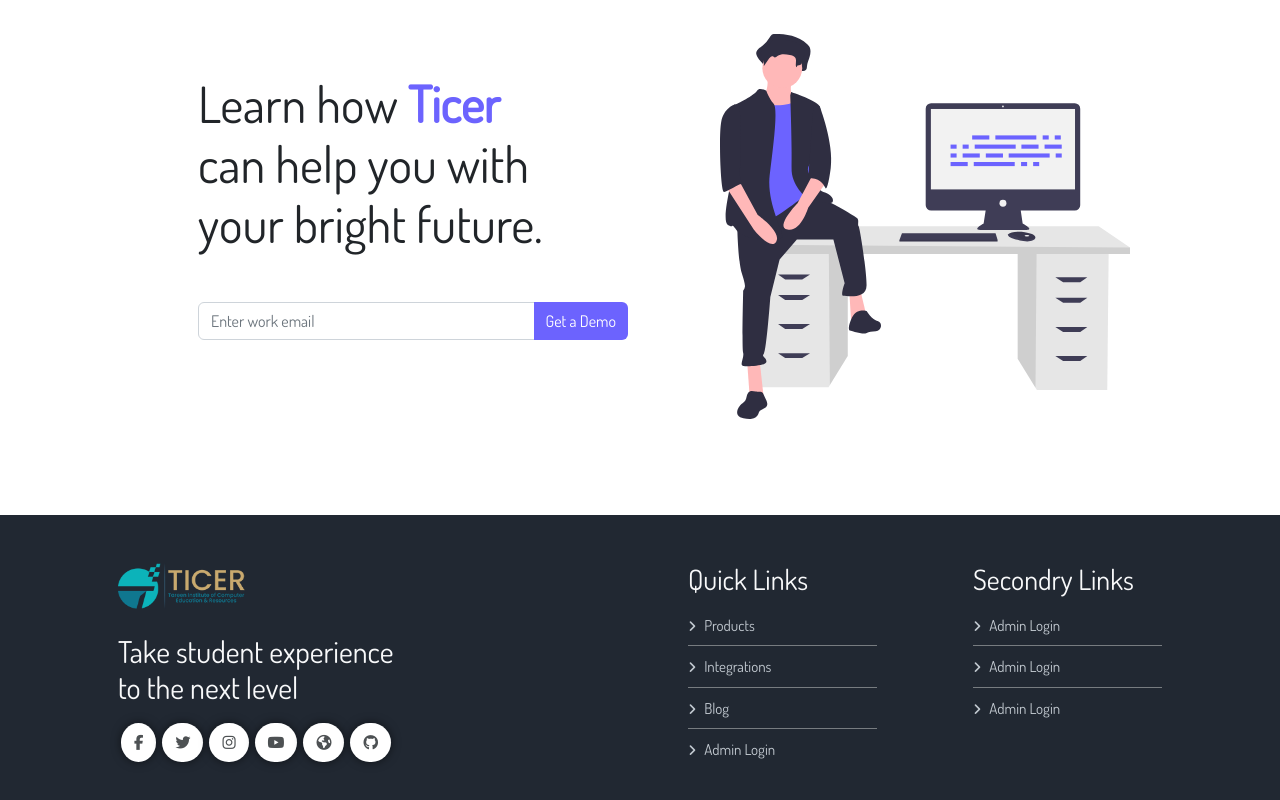
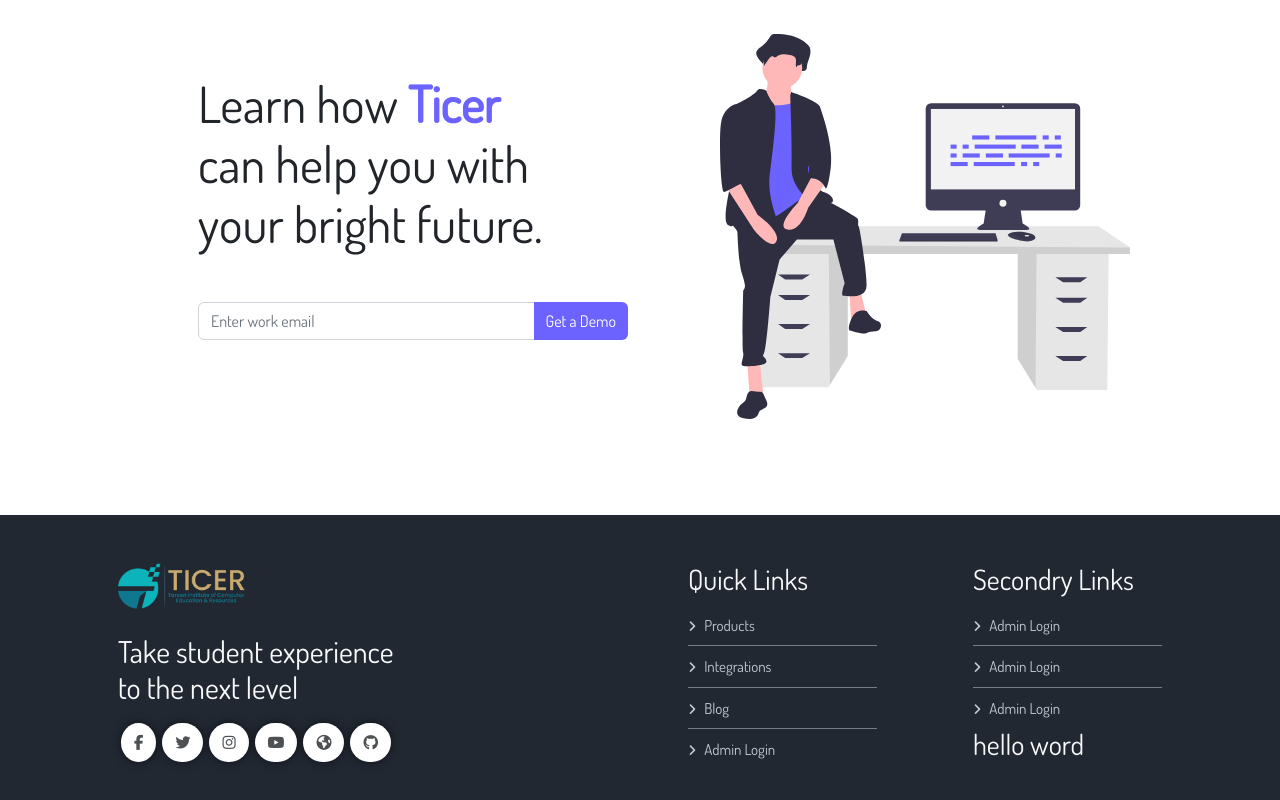
Before and after one commit to sudoyasir/ticer-practice-project, a React (Create React App) app: page / in a window 1280 px wide. Shown: the part 2280-3080 px from the top of the page. Built offline with nearby package versions, Linux system fonts and the light colour scheme; a web font is replaced by a local one.

Commit message:
changing line

```diff
--- a/src/components/Footer/Footer.js
+++ b/src/components/Footer/Footer.js
@@ -45,6 +45,7 @@ function Footer(){
                         <li><a href='#'><i className='fa fa-angle-right'></i> Admin Login</a></li>
                         <li><a href='#'><i className='fa fa-angle-right'></i> Admin Login</a></li>
                     </ul>
+                    <h3>hello word</h3>
 
             </div>
     </div>
```
